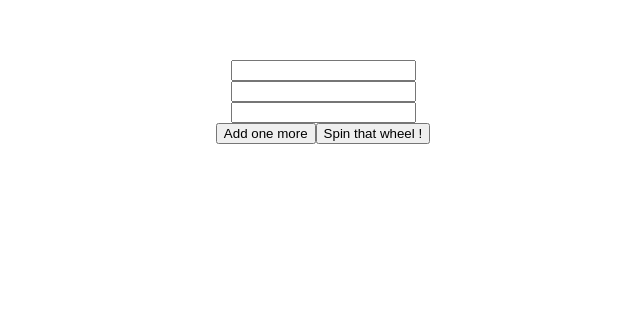
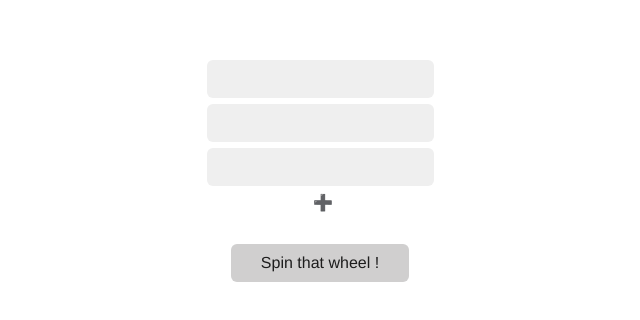
Before and after one commit to leiluspocus/wheeldecide, a Vue app: page / in a window 1280 px wide. Shown: the top 320 px of the page, without its empty margins (317-957 px from the left). Built offline with nearby package versions, Linux system fonts and the light colour scheme.

Commit message:
:art: use water.css

```diff
--- a/public/index.html
+++ b/public/index.html
@@ -6,6 +6,7 @@
     <meta name="viewport" content="width=device-width,initial-scale=1.0">
     <link rel="icon" href="<%= BASE_URL %>favicon.ico">
     <title><%= htmlWebpackPlugin.options.title %></title>
+    <link rel="stylesheet" href="https://cdn.jsdelivr.net/gh/kognise/water.css@latest/dist/light.min.css">
     <!-- Global site tag (gtag.js) - Google Analytics -->
     <script async src="https://www.googletagmanager.com/gtag/js?id=UA-168426120-1"></script>
     <script>
--- a/src/App.vue
+++ b/src/App.vue
@@ -2,11 +2,15 @@
   <div id="app">
     <Wheel v-if="isSpinning" :spinTo="result" :values="values" />
     <div id="app__choices">
-      <div v-for="i in choices" :key="i" v-show="!isSpinning"><input v-model="values[i-1]" type="text" /></div>
+      <div v-for="i in choices" :key="i" v-show="!isSpinning">
+        <input v-model="values[i-1]" type="text" />
+      </div>
+      <span id="plus" v-show="!isSpinning" @click="choices++">➕</span>
     </div>
-    <button v-show="!isSpinning" @click="choices++">Add one more</button>
-    <button v-show="!isSpinning" @click="spin">Spin that wheel !</button>
-    <button v-show="isSpinning" @click="revert">Do it again !</button>
+    <div id="app_ctas">
+      <button v-show="!isSpinning" @click="spin">Spin that wheel !</button>
+      <button v-show="isSpinning" @click="revert">Do it again !</button>
+    </div>
   </div>
 </template>
 
@@ -33,9 +37,6 @@ export default {
     },
     revert() {
       this.isSpinning = false;
-    },
-    selectResult(msg) {
-      console.log(msg);
     }
   }
 }
@@ -50,4 +51,18 @@ export default {
   color: #2c3e50;
   margin-top: 60px;
 }
+
+#plus:hover {
+  cursor: pointer;
+}
+
+#app__choices {
+  display: flex;
+  flex-direction: column;
+  align-items: center;
+}
+
+#app_ctas {
+  margin-top: 30px;
+}
 </style>
--- a/src/components/Wheel.vue
+++ b/src/components/Wheel.vue
@@ -1,6 +1,5 @@
 <template>
   <div id="wheel">
-    <span id="wheel__choice">{{ this.result }} </span>
     <canvas id="wheel__triangle" width="50" height="50"></canvas>
     <canvas id="wheel__canvas" width="500" height="500"></canvas>
   </div>
@@ -21,8 +20,7 @@ export default {
       slowDownRand: 0,
       lock: false,
       isStopped: false,
-      result:'',
-      colors: ['#fbc','#f88','#f67','#f88','#fbc','#f88', "#fbc", "#f67"]
+      colors: ['#E0E2DB','#D2D4C8','#B8BDB5','#889696','#5F7470','#E0E2DB', "#D2D4C8", "#B8BDB5"]
     }
   },
   methods: {
@@ -55,11 +53,11 @@ export default {
 
       // the outline
       context.lineWidth = 1;
-      context.strokeStyle = '#666666';
+      context.strokeStyle = '#F3FCF0';
       context.stroke();
 
       // the fill color
-      context.fillStyle = "#FFCC00";
+      context.fillStyle = "#FFD23F";
       context.fill();
     },
     rand(min, max) {
@@ -98,21 +96,6 @@ export default {
         this.deg += this.sliceDeg;
       }
     },
-    drawResultTriangle(choice) {
-      const result = document.createElement('canvas');
-      const ctx = result.getContext('2d');
-      ctx.beginPath();
-      ctx.rect(20, 20, 150, 100);
-      ctx.stroke();
-      ctx.font = '48px serif';
-      ctx.fillText(choice, 10, 50);
-      //ctx.fillStyle = "#fff";
-      ctx.textBaseline = "middle";
-      ctx.textAlign = "center";
-      //ctx.fill();
-      console.log(result);
-      this.getCtx().drawImage(`${result} has been chosen`, 150, 150);
-    },
     anim() {
       this.deg += this.speed;
       this.deg %= 360;
@@ -133,8 +116,6 @@ export default {
       if(this.lock && !this.speed){
         var ai = Math.floor(((360 - this.deg - 90) % 360) / this.sliceDeg); // deg 2 Array Index
         ai = (this.slices+ai)%this.slices; // Fix negative index
-        this.result = this.values[ai];
-        this.drawResultTriangle(this.values[ai]);
         return console.log("You got:\n"+ this.values[ai] ); // Get Array Item from end Degree
       }
 
@@ -160,4 +141,9 @@ export default {
   flex-direction: column;
   align-items: center;
 }
+
+#wheel__triangle {
+    position: absolute;
+    top: 45px;
+}
 </style>
```
Also changed, not shown: 1 other file (tests, documents, lock files or other folders).
